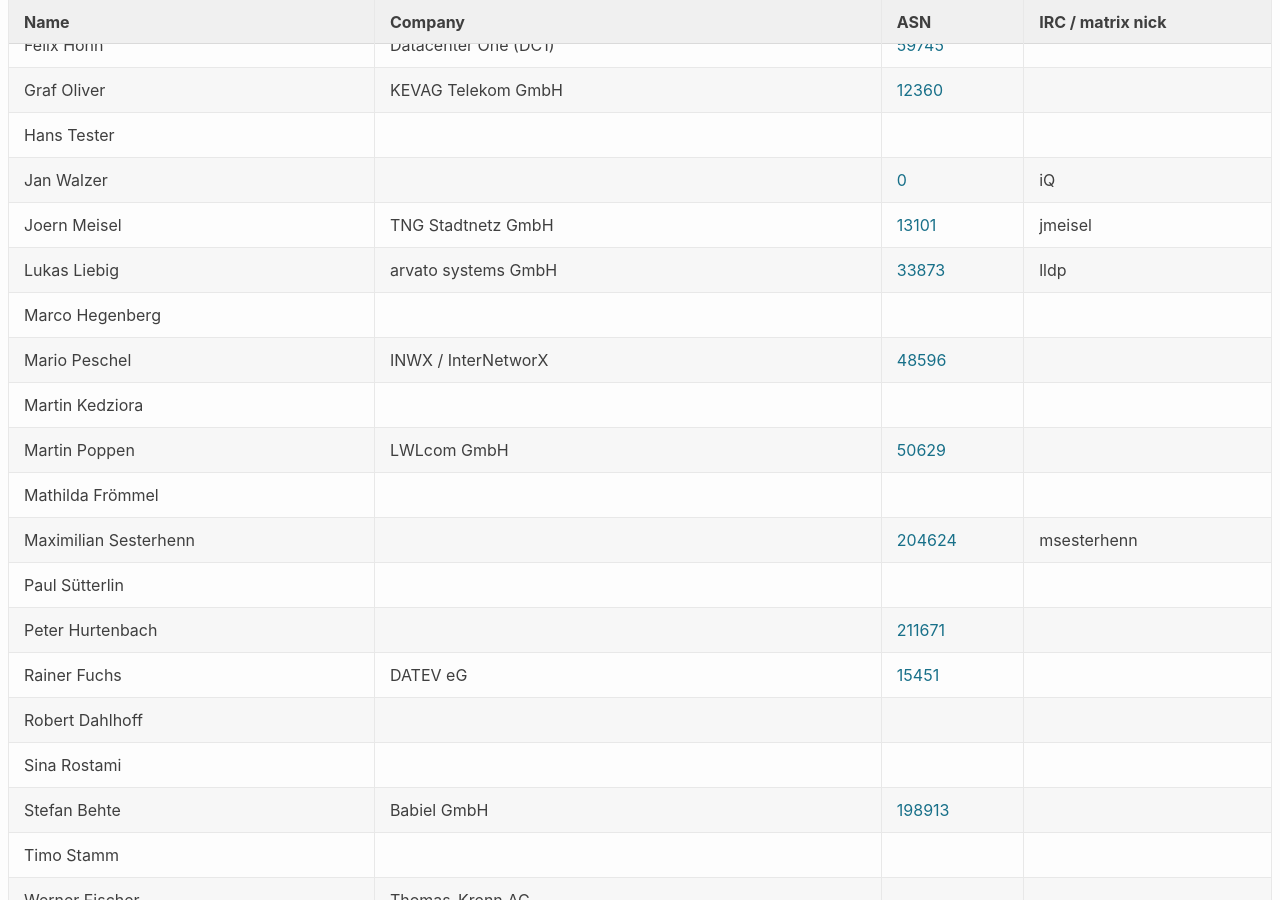
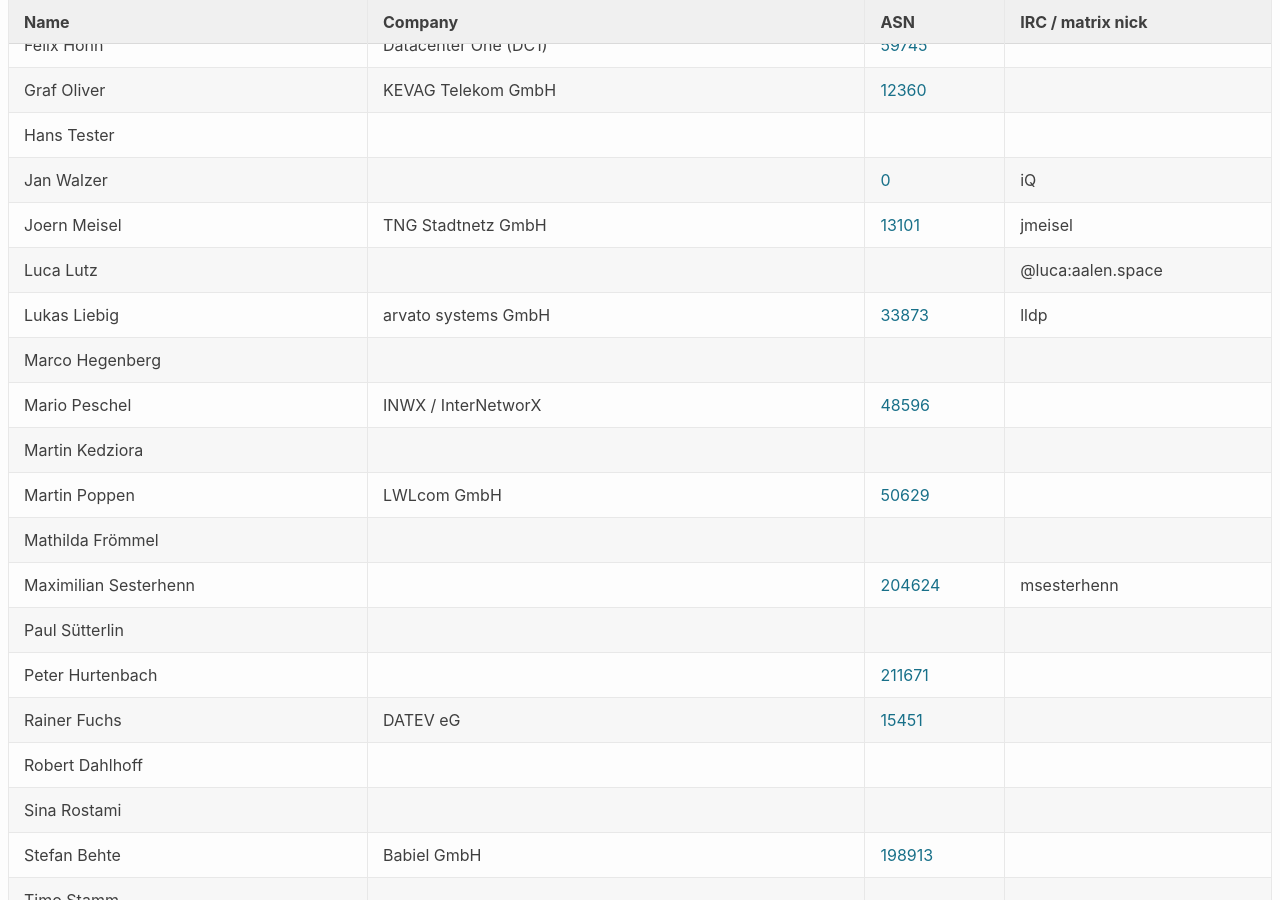
Before and after one commit to denog/pretix-attendeelist, a Jekyll site: the page built from denog16/index.markdown, in a window 1280 px wide and 900 px high, scrolled down 13104 px. Built offline with Jekyll 4.4.1, drawn with Linux system fonts in a browser that asks for light colours.

Commit message:
Latest data: Mon Sep 23 15:47:58 UTC 2024

```diff
--- a/_data/attendees_denog16_online.json
+++ b/_data/attendees_denog16_online.json
@@ -102,6 +102,12 @@
     "asn": "13101"
   },
   {
+    "name": "Luca Lutz",
+    "company": null,
+    "irc": "@luca:aalen.space",
+    "asn": null
+  },
+  {
     "name": "Lukas Liebig",
     "company": "arvato systems GmbH",
     "irc": "lldp",
```
